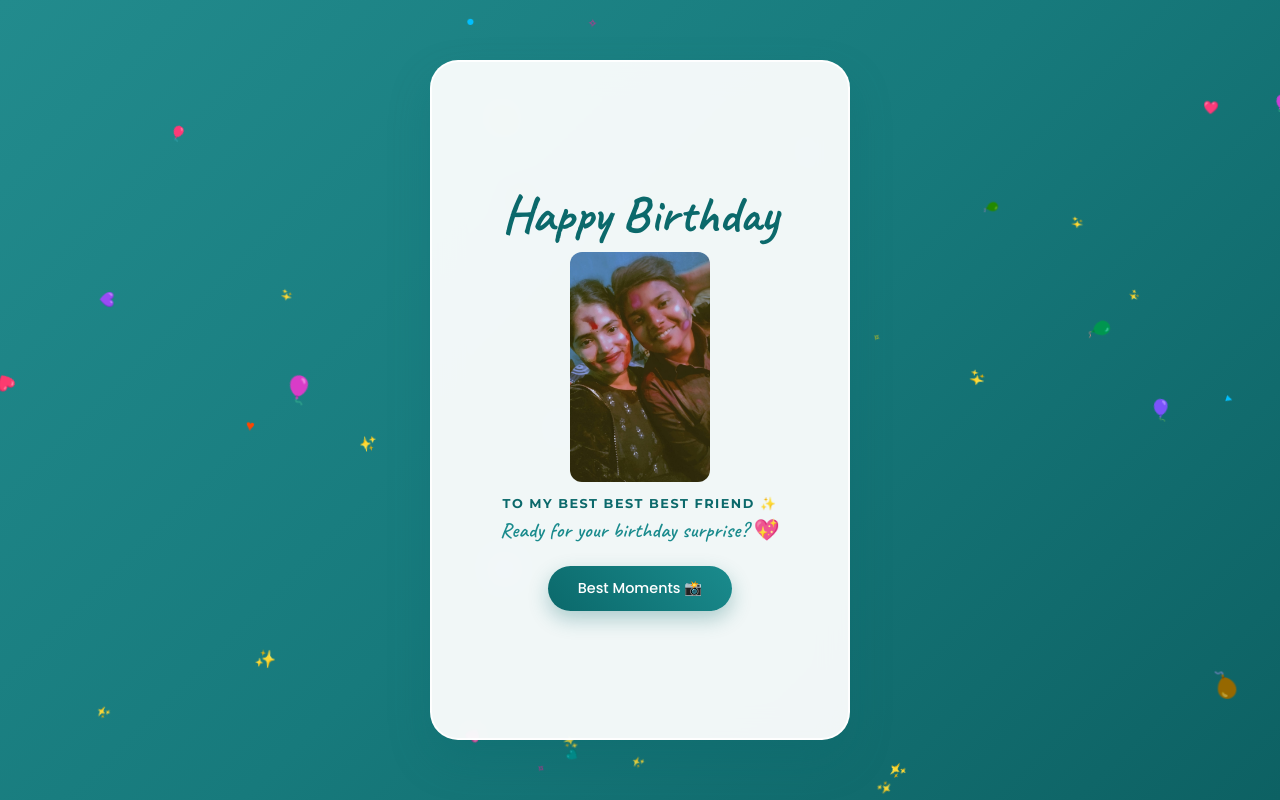
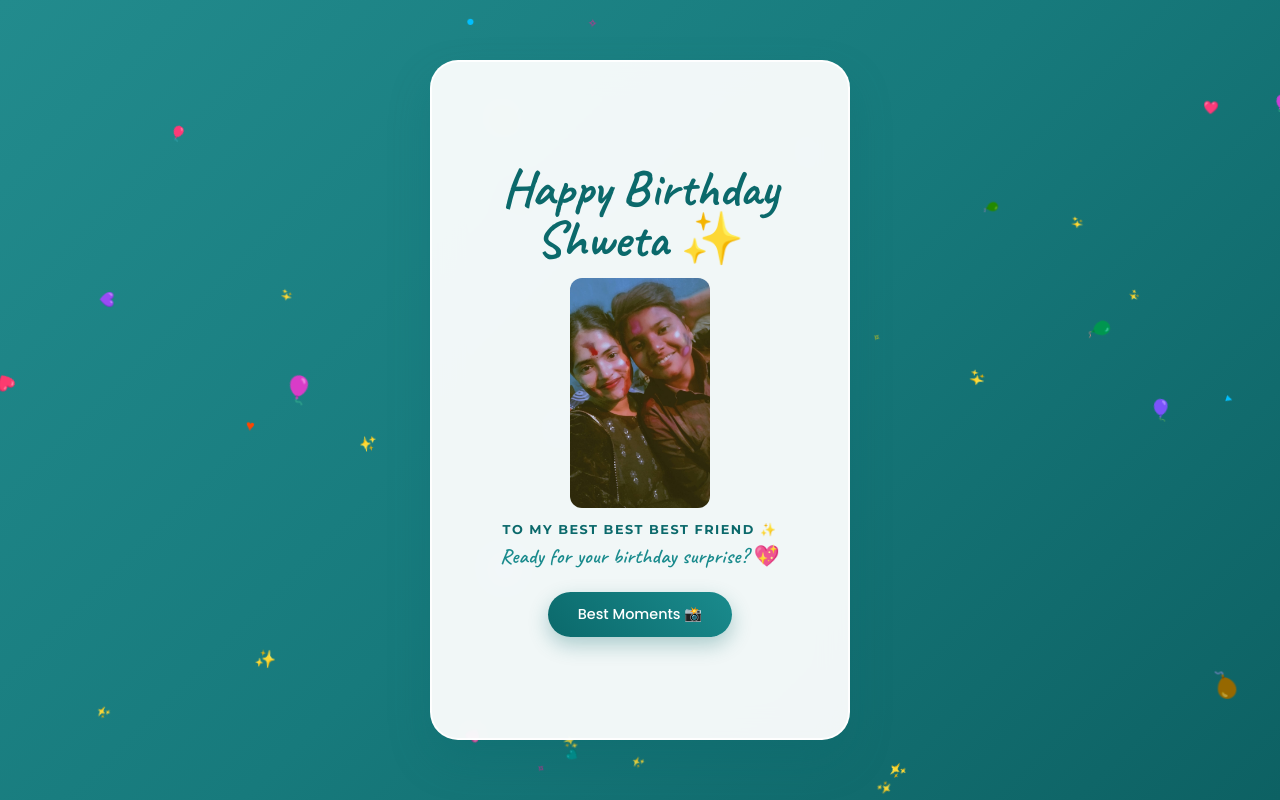
Before and after one commit to lets-go8/birthday, a plain HTML site: page index.html in a window 1280 px wide. Both pictures are taken after a click on the button "Start Surprise ✨". Drawn offline with nearby package versions, Linux system fonts and the light colour scheme; a web font is replaced by a local one.

```diff
--- a/index.html
+++ b/index.html
@@ -45,7 +45,7 @@
             <!-- Section 1: Intro Screen -->
             <section id="page1" class="section">
                 <div class="content">
-                    <h1 class="aesthetic-title">Happy Birthday</h1>
+                    <h1 class="aesthetic-title">Happy Birthday Shweta ✨</h1>
                     <div class="intro-img-container">
                         <img class="intro-card-img" src="images/pic5.jpeg" alt="Birthday Special">
                     </div>
```
